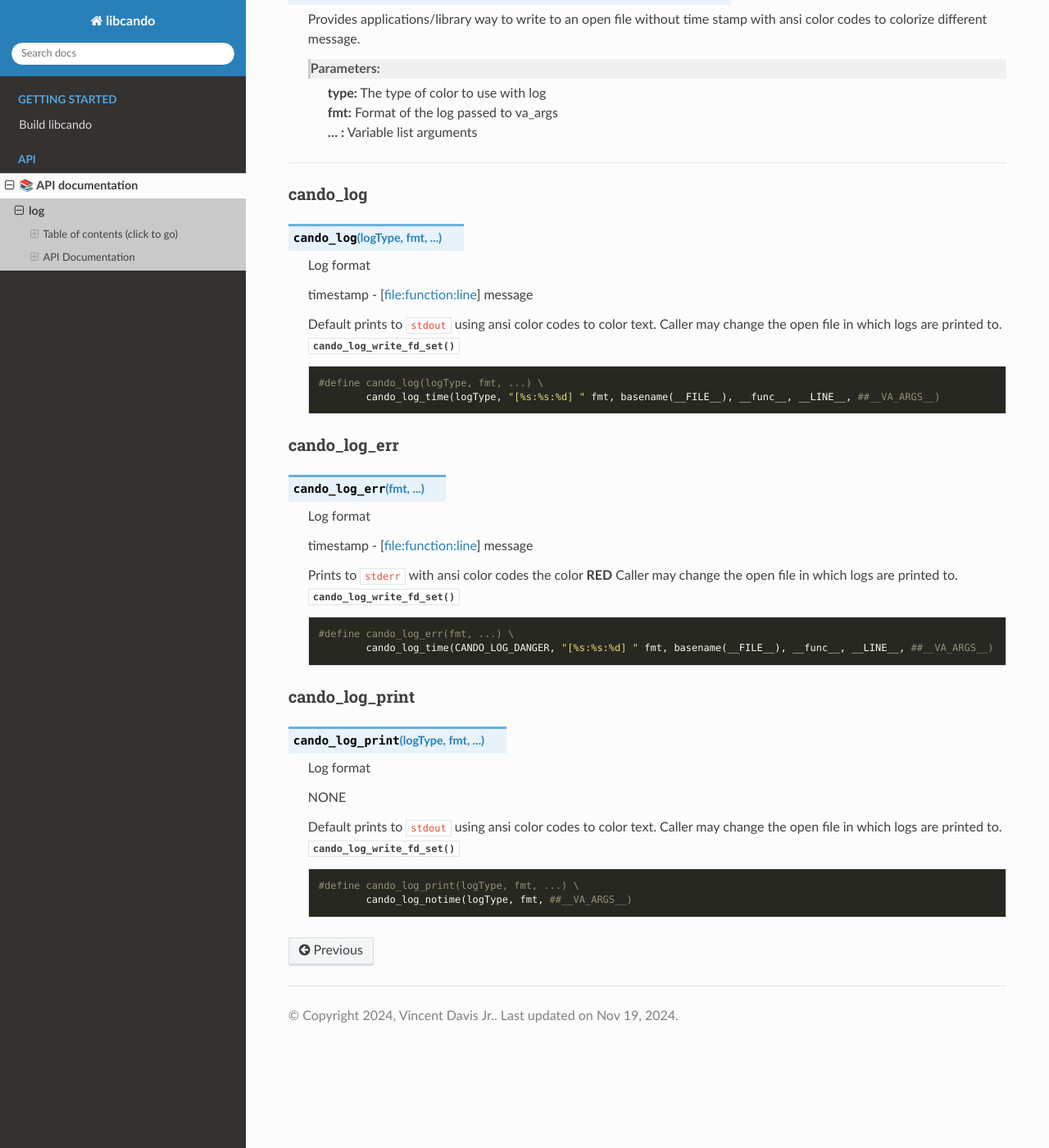
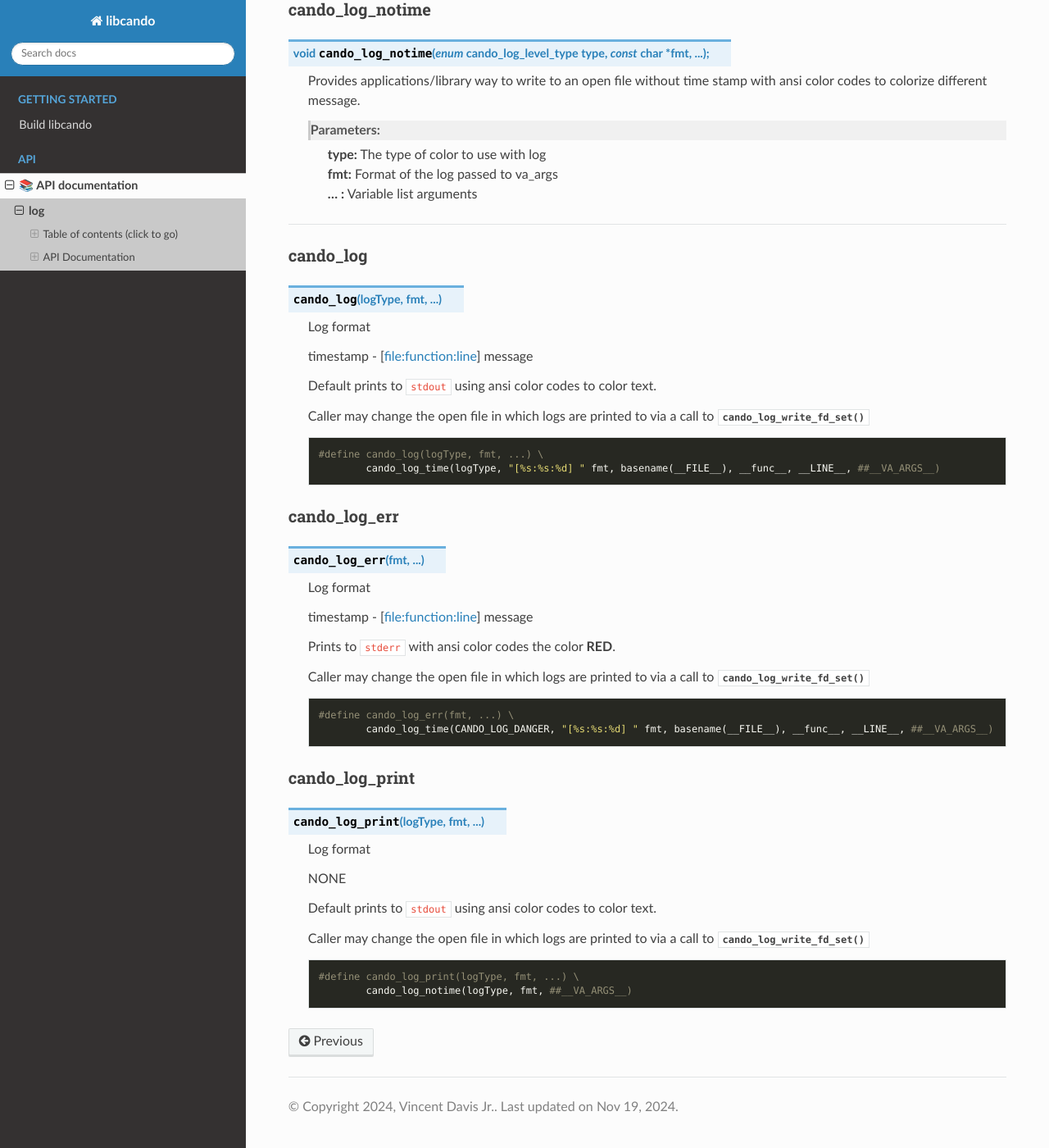
Before and after one commit to under-view/libcando, a Sphinx documentation site: the page built from docs/log.rst, in a window 1280 px wide and 1400 px high, scrolled down 2864 px. Shown: the whole window at 82% size. Built offline with Sphinx 7.4.7 and the Read the Docs theme 3.1.0, drawn with Linux system fonts in a browser that asks for light colours; formulas are drawn with MathJax 3; some of the changed text lies outside the part shown.

Commit message:
docs: [log] fix typos
Commit also adds some additional wording
to the macros.

Signed-off-by: Vincent Davis Jr <vince@underview.tech>

```diff
--- a/docs/log.rst
+++ b/docs/log.rst
@@ -168,8 +168,9 @@ cando_log
 	timestamp - [file:function:line] message
 
 	Default prints to ``stdout`` using ansi color codes to color text.
-	Caller may change the open file in which logs are printed to.
-	:c:func:`cando_log_write_fd_set`
+
+	Caller may change the open file in which logs are printed to via
+	a call to :c:func:`cando_log_write_fd_set`
 
 	.. code-block::
 
@@ -186,9 +187,10 @@ cando_log_err
 
 	timestamp - [file:function:line] message
 
-	Prints to ``stderr`` with ansi color codes the color **RED**
-	Caller may change the open file in which logs are printed to.
-	:c:func:`cando_log_write_fd_set`
+	Prints to ``stderr`` with ansi color codes the color **RED**.
+
+	Caller may change the open file in which logs are printed to via
+	a call to :c:func:`cando_log_write_fd_set`
 
 	.. code-block::
 
@@ -206,8 +208,9 @@ cando_log_print
 	NONE
 
 	Default prints to ``stdout`` using ansi color codes to color text.
-	Caller may change the open file in which logs are printed to.
-	:c:func:`cando_log_write_fd_set`
+
+	Caller may change the open file in which logs are printed to via
+	a call to :c:func:`cando_log_write_fd_set`
 
 	.. code-block::
 
```
Also changed, not shown: other parts of docs/log.rst (+2 -2 lines).
